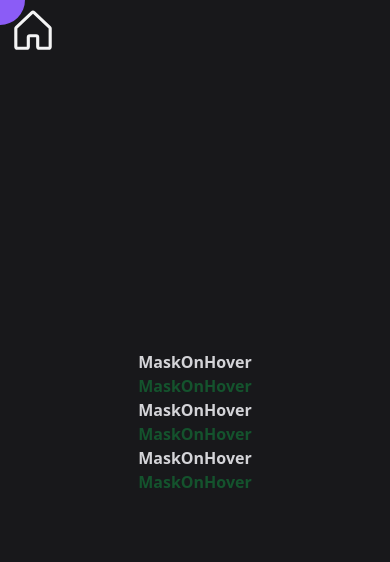
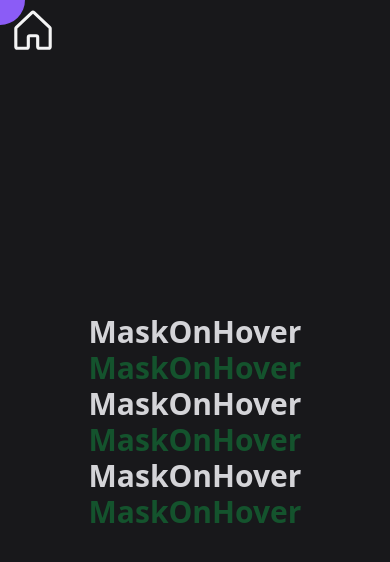
Before and after one commit to 0x7266/framer_motion_practice, a React (Vite) app: page /maskonhover in a window 390 px wide. Shown: the top 562 px of the page. Built offline with nearby package versions, Linux system fonts and the light colour scheme.

Commit message:
changed font-size

```diff
--- a/src/pages/MaskOnHover.tsx
+++ b/src/pages/MaskOnHover.tsx
@@ -50,7 +50,7 @@ export function MaskOnHover() {
 					<HomeIcon />
 				</Link>
 			</motion.div>
-			<div className="w-full flex flex-col items-center md:text-8xl font-bold">
+			<div className="w-full flex flex-col items-center text-3xl md:text-8xl font-bold">
 				<motion.div
 					className="absolute h-screen bg-violet-500 grid place-content-center w-full"
 					style={{
```
